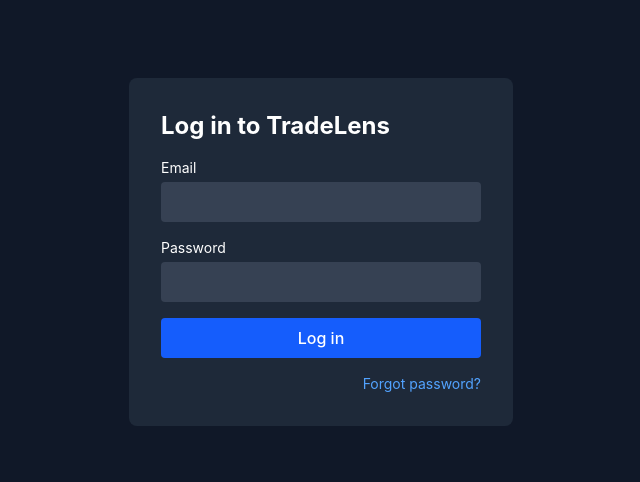
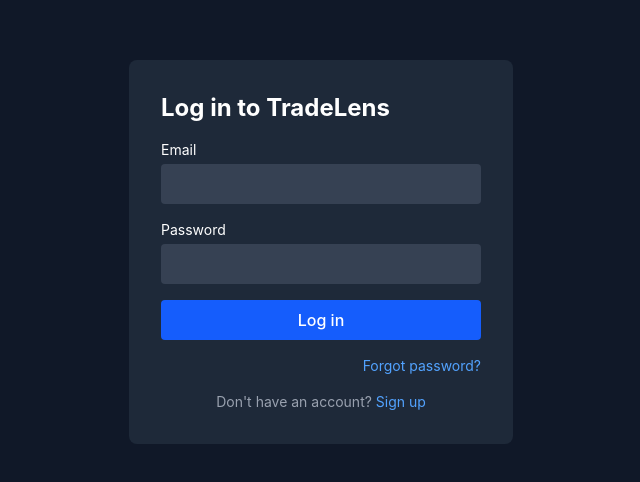
Before and after one commit to isuru-sithum/tradelens, a React (Vite) app: page /login in a window 1280 px wide. Shown: the part 148-630 px from the top of the page, without its empty margins (319-959 px from the left). Built offline with nearby package versions, Linux system fonts and the light colour scheme; no server answers.

Commit message:
Phase 9: fix setState-during-render warning in Login/Signup, restore missing signup link

```diff
--- a/src/pages/Login.tsx
+++ b/src/pages/Login.tsx
@@ -1,7 +1,7 @@
-import { useState } from 'react'
 import { useNavigate, Link } from 'react-router-dom'
 import { supabase } from '../lib/supabaseClient'
 import { useAuth } from '../context/AuthContext'
+import { useState, useEffect } from 'react'
 
 export default function Login() {
   const { user } = useAuth()
@@ -27,8 +27,13 @@
       setError(error.message)
     }
   }
+  useEffect(() => {
     if (user) {
-    navigate('/dashboard', { replace: true })
+      navigate('/dashboard', { replace: true })
+    }
+  }, [user, navigate])
+
+  if (user) {
     return null
   }
 
@@ -81,9 +86,15 @@
         >
           {loading ? 'Logging in...' : 'Log in'}
         </button>
-                <p className="text-sm text-right">
+        <p className="text-sm text-right">
           <Link to="/forgot-password" className="text-blue-400 hover:underline">
             Forgot password?
+          </Link>
+        </p>
+        <p className="text-sm text-gray-400 text-center">
+          Don't have an account?{' '}
+          <Link to="/signup" className="text-blue-400 hover:underline">
+            Sign up
           </Link>
         </p>
       </form>
--- a/src/pages/Signup.tsx
+++ b/src/pages/Signup.tsx
@@ -1,4 +1,4 @@
-import { useState } from 'react'
+import { useState, useEffect } from 'react'
 import { useNavigate, Link } from 'react-router-dom'
 import { supabase } from '../lib/supabaseClient'
 import { useAuth } from '../context/AuthContext'
@@ -32,8 +32,13 @@
     }
   }
 
+  useEffect(() => {
+    if (user) {
+      navigate('/dashboard', { replace: true })
+    }
+  }, [user, navigate])
+
   if (user) {
-    navigate('/dashboard', { replace: true })
     return null
   }
 
```
